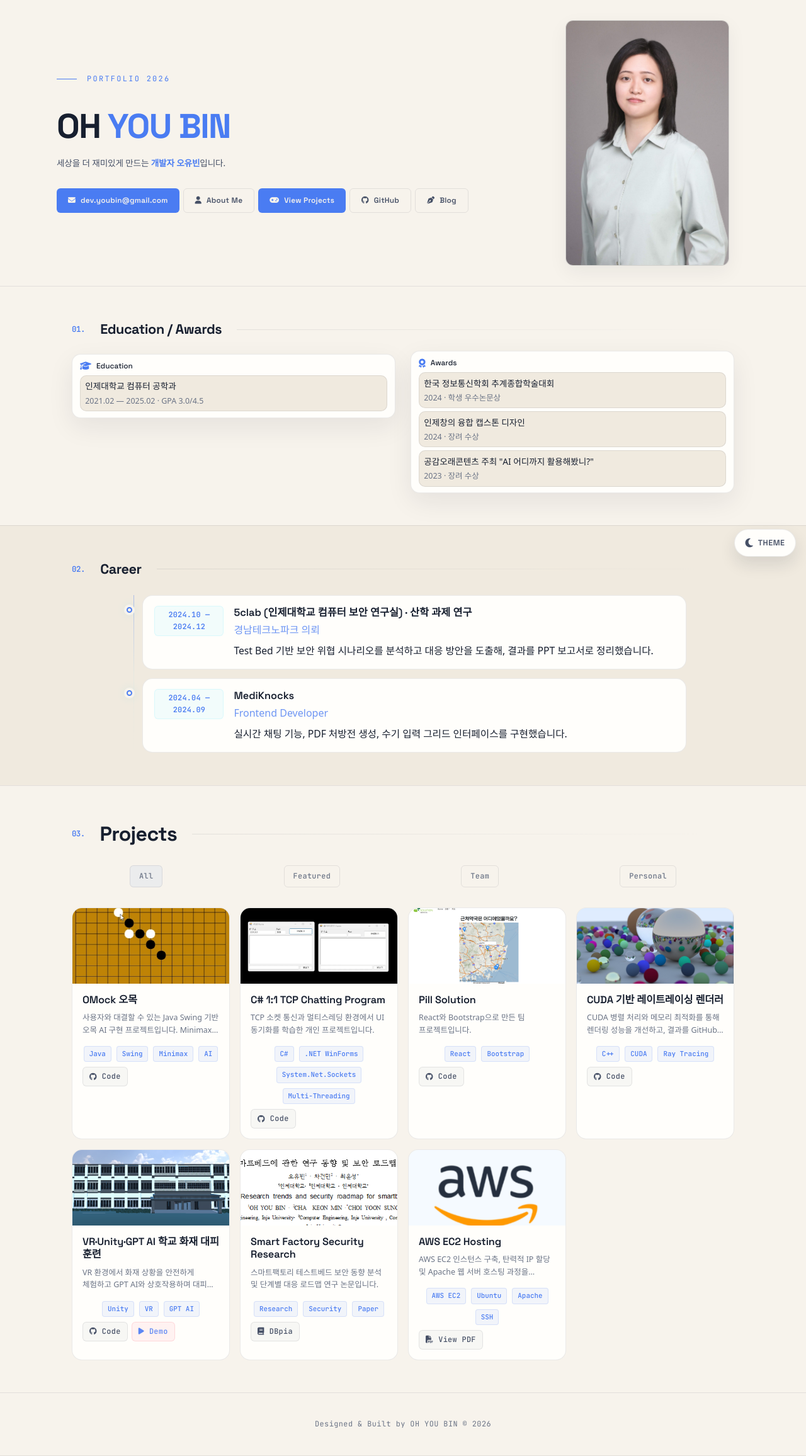
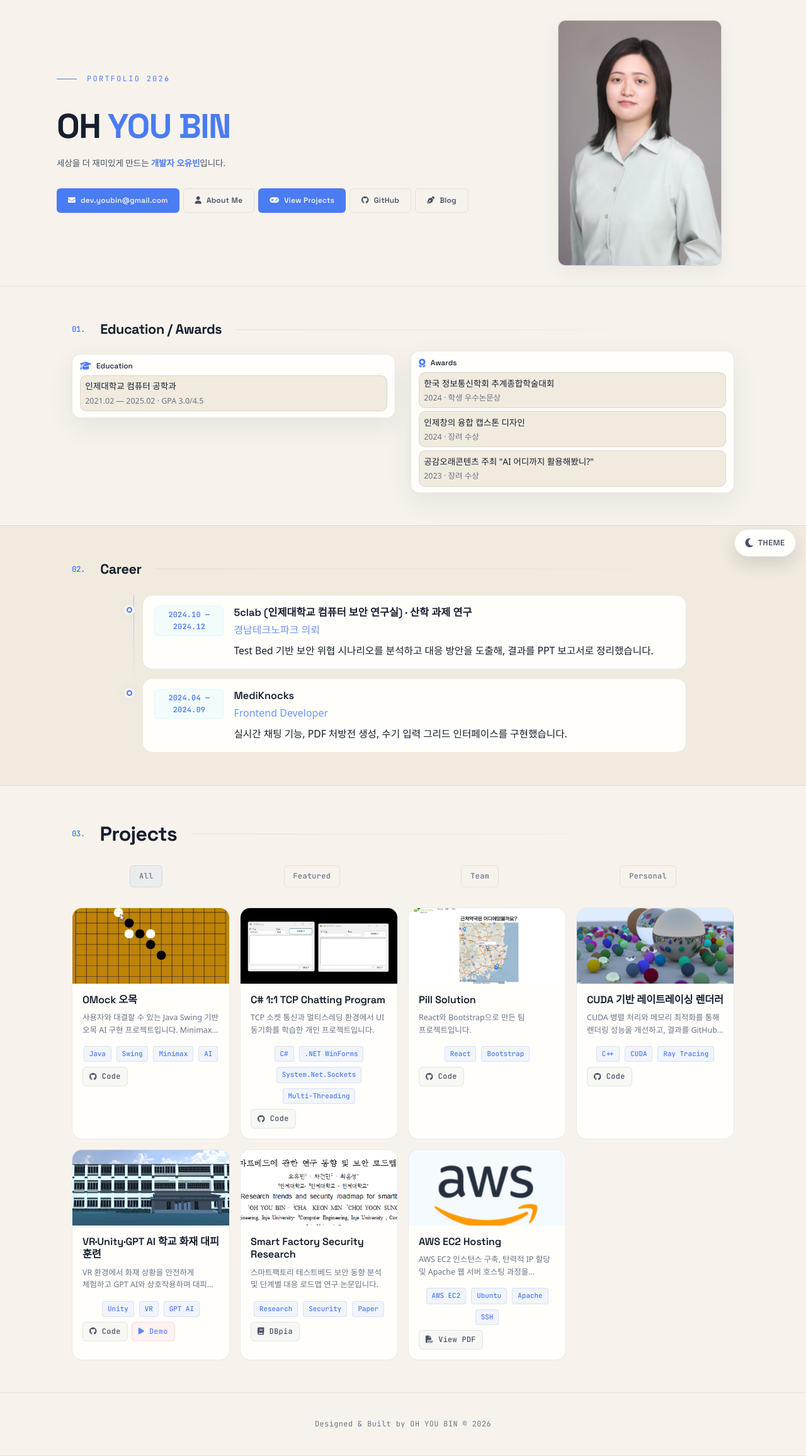
Before and after one commit to eye2ffect/eye2ffect.github.io, a Jekyll site: the page built from index.html, in a window 1280 px wide. Shown: the whole page at 63% size. Built offline with Jekyll 4.4.1, drawn with Linux system fonts in a browser that asks for light colours; some web fonts are replaced.

Commit message:
Adjust hero profile framing

```diff
--- a/assets/css/main.css
+++ b/assets/css/main.css
@@ -370,7 +370,7 @@
 
 .hero-left { max-width: 720px; }
 
-.hero-right { display: flex; justify-content: flex-start; margin-left: -2rem; }
+.hero-right { display: flex; justify-content: flex-start; margin-left: -2.75rem; }
 
 .hero-profile-wrap {
   border-radius: 12px;
@@ -395,8 +395,8 @@
   border-radius: 8px;
   object-fit: cover; /* crop to fill container */
   object-position: center var(--profile-object-position); /* crop to show face-to-waist */
-  transform: scale(1.06);
-  transform-origin: center 18%;
+  transform: scale(1.12);
+  transform-origin: center 16%;
   filter: var(--profile-filter);
   background: transparent;
 }
@@ -406,8 +406,8 @@
   .hero-right { order: -1; margin-bottom: var(--space-4); display: flex; justify-content: center; }
   .hero-profile-wrap { max-width: 200px; aspect-ratio: 2 / 3; height: auto; }
   .hero-profile {
-    object-position: center 14%;
-    transform: scale(1.04);
+    object-position: center 12%;
+    transform: scale(1.08);
   }
 }
 
```
